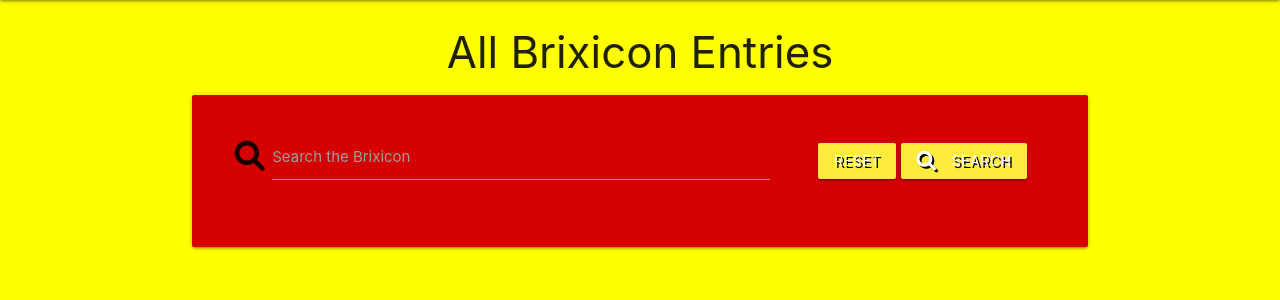
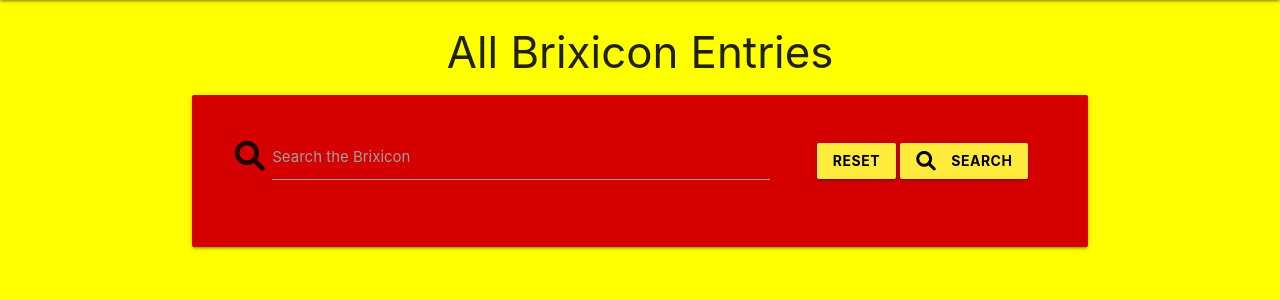
Before and after one commit to JeromeDaGnome/Brixicon, a Flask app: page / in a window 1280 px wide. Shown: the part 65-365 px from the top of the page. Run offline with Flask 2, Linux system fonts and the light colour scheme; data that the repository does not hold is empty; some libraries are stand-ins or nearby versions.

Commit message:
formatting main page

```diff
--- a/static/css/style.css
+++ b/static/css/style.css
@@ -4,6 +4,11 @@ body {
 
 .text-standout {
     text-shadow: 2px 2px black;
+}
+
+.text-inverse {
+    color:black;
+    font-weight: bold;
 }
 
 .flashes h4 {
--- a/templates/brixicals.html
+++ b/templates/brixicals.html
@@ -12,8 +12,8 @@
                     <label for="query">Search the Brixicon</label>
                 </div>
                 <div class="col s12 m4">
-                    <a href="{{ url_for('get_brixicals') }}" class="yellow btn text-standout">Reset</a>
-                    <button type="submit" class="yellow btn text-standout">
+                    <a href="{{ url_for('get_brixicals') }}" class="yellow btn text-inverse">Reset</a>
+                    <button type="submit" class="yellow btn text-inverse">
                         <i class="fas fa-search left"></i> Search
                     </button>
                 </div>
```
